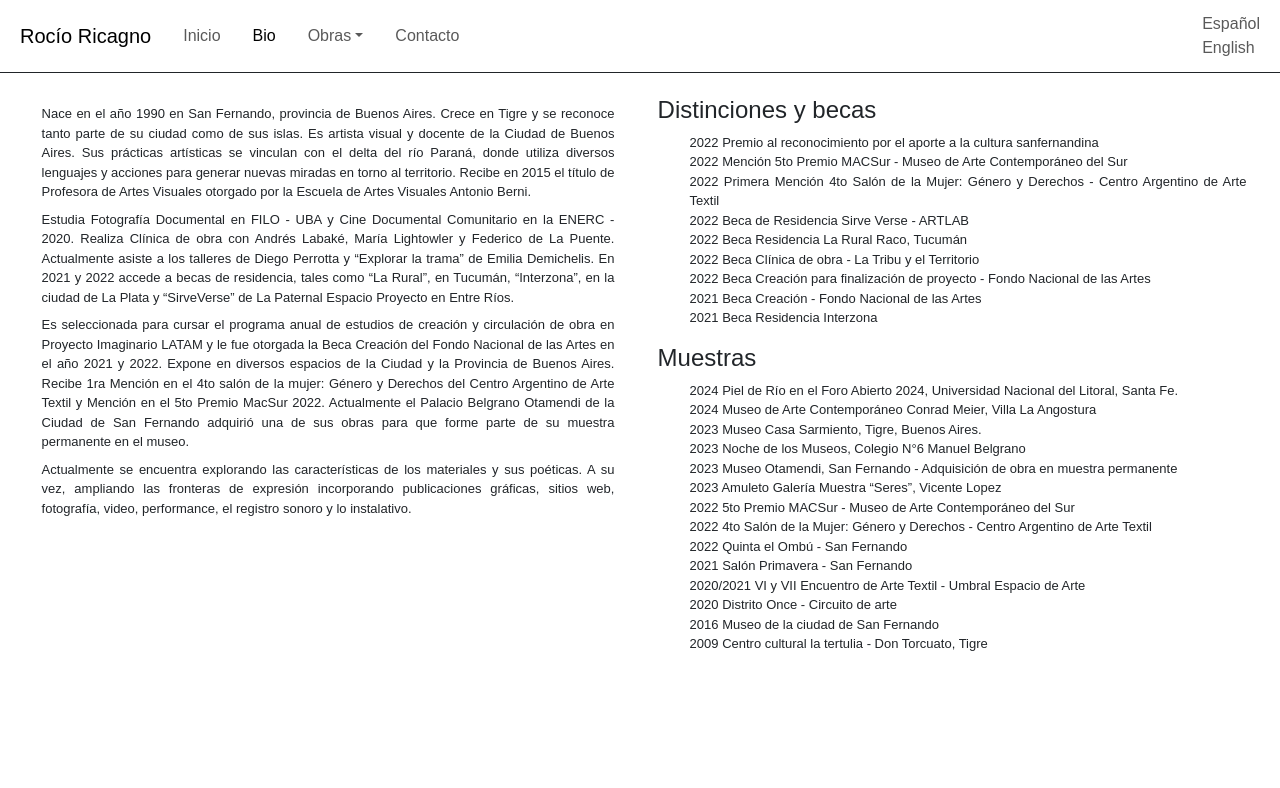
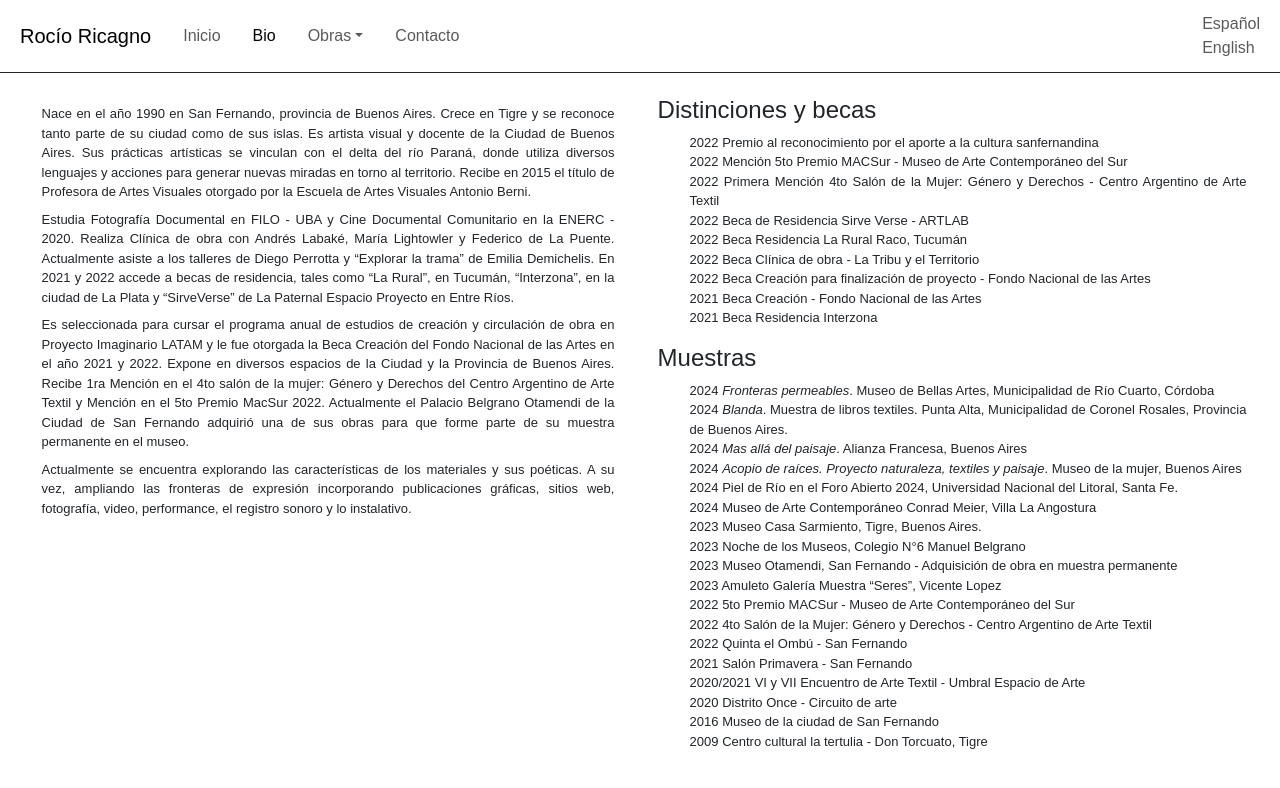
Before and after one commit to i-bruno/rocioricagno, a React (Vite) app: page /bio in a window 1280 px wide. Shown: the top 788 px of the page. Built offline with nearby package versions, Linux system fonts and the light colour scheme.

Commit message:
Se actualiza la bio

```diff
--- a/src/components/Bio/Bio.jsx
+++ b/src/components/Bio/Bio.jsx
@@ -59,6 +59,18 @@ const Bio = () => {
                         Muestras
                     </h4>
                         <ul>
+                            <li>
+                                2024 <i>Fronteras permeables</i>. Museo de Bellas Artes, Municipalidad de Río Cuarto, Córdoba
+                            </li>
+                            <li>
+                                2024 <i>Blanda</i>. Muestra de libros textiles. Punta Alta, Municipalidad de Coronel Rosales, Provincia de Buenos Aires.
+                            </li>
+                            <li>
+                                2024 <i>Mas allá del paisaje</i>. Alianza Francesa, Buenos Aires
+                            </li>
+                            <li>
+                                2024 <i>Acopio de raíces. Proyecto naturaleza, textiles y paisaje</i>. Museo de la mujer, Buenos Aires
+                            </li>
                             <li>
                                 2024 Piel de Río en el Foro Abierto 2024, Universidad Nacional del Litoral, Santa Fe.
                             </li>
```
